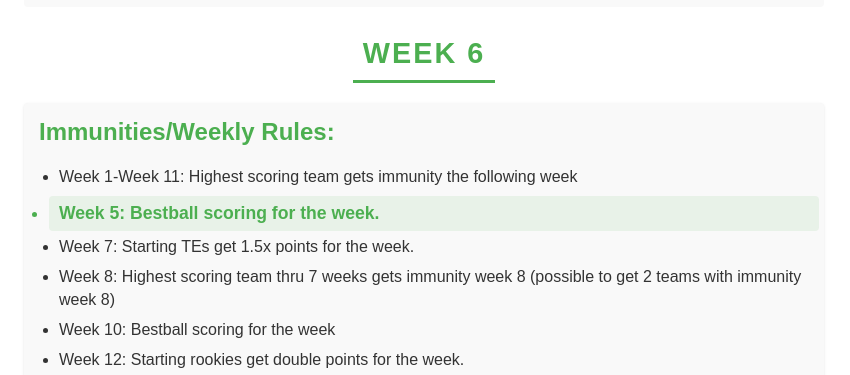
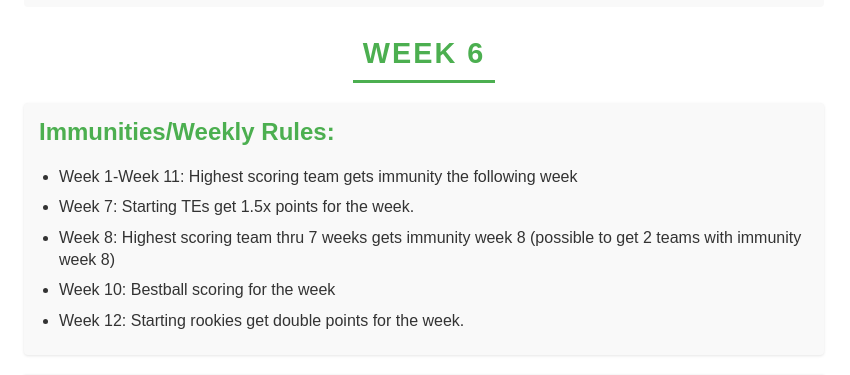
Before and after one commit to drtomaslight/LoOG-Guillotine-, a Flask app: template templates/rankings.html in a window 1280 px wide. Shown: the part 168-543 px from the top of the page, without its empty margins (216-1066 px from the left). Run offline with Flask 2, Linux system fonts and the light colour scheme; the template is opened without the code that fills it, so the values that code supplies are empty.

Commit message:
Update rankings.html

```diff
--- a/templates/rankings.html
+++ b/templates/rankings.html
@@ -344,7 +344,7 @@
             <li>Week 1-Week 11: Highest scoring team gets immunity the following week</li>
             <!-- <li>Week 1 + 2 - 1st Cut</li> -->
             <!-- <li>Week 3 + 4 - 2nd Cut</li> -->
-            <li class="highlight">Week 5: Bestball scoring for the week.</li>
+            <!-- <li class="highlight">Week 5: Bestball scoring for the week.</li> -->
             <li>Week 7: Starting TEs get 1.5x points for the week.</li>
             <li>Week 8: Highest scoring team thru 7 weeks gets immunity week 8 (possible to get 2 teams with immunity week 8)</li>
             <li>Week 10: Bestball scoring for the week</li>
```
